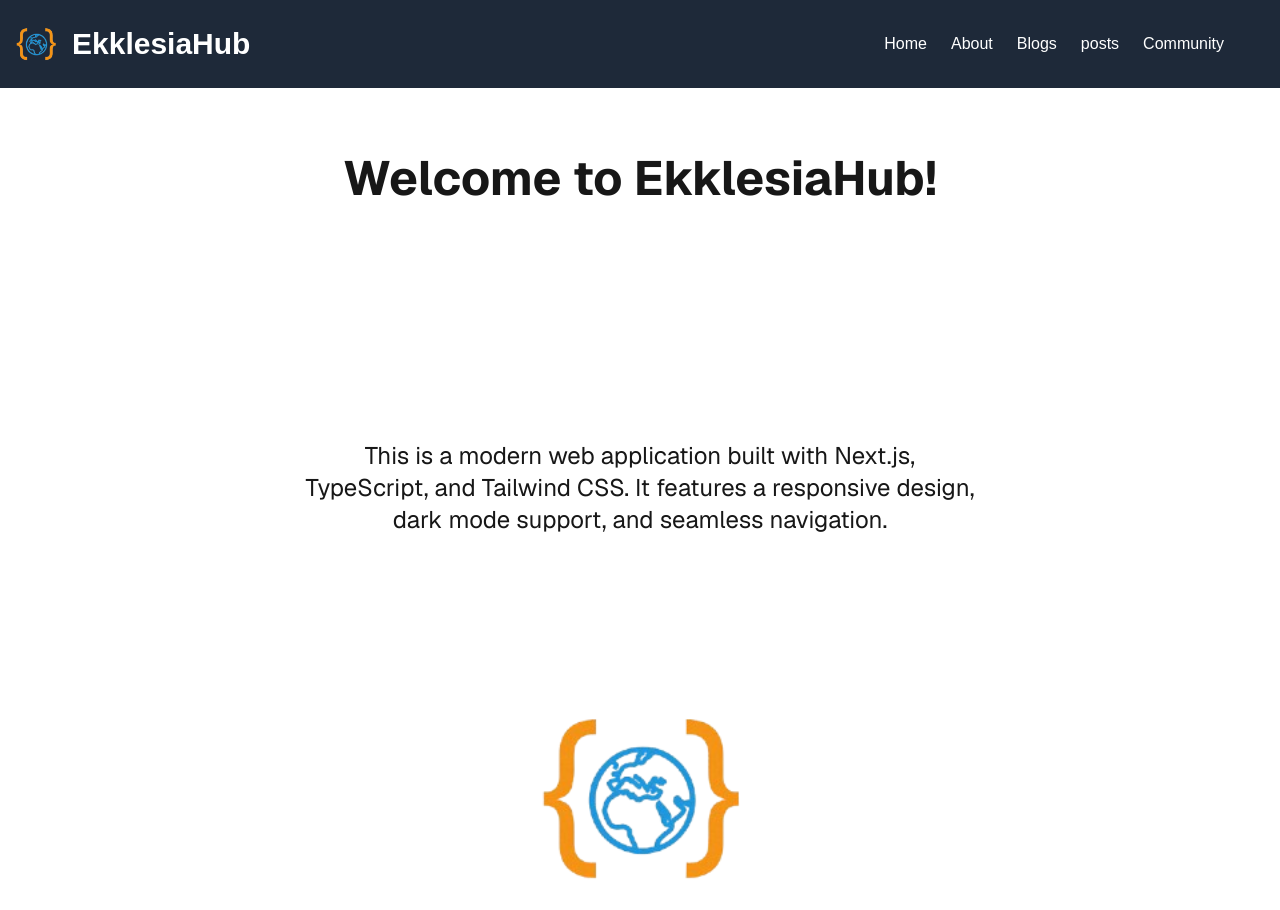
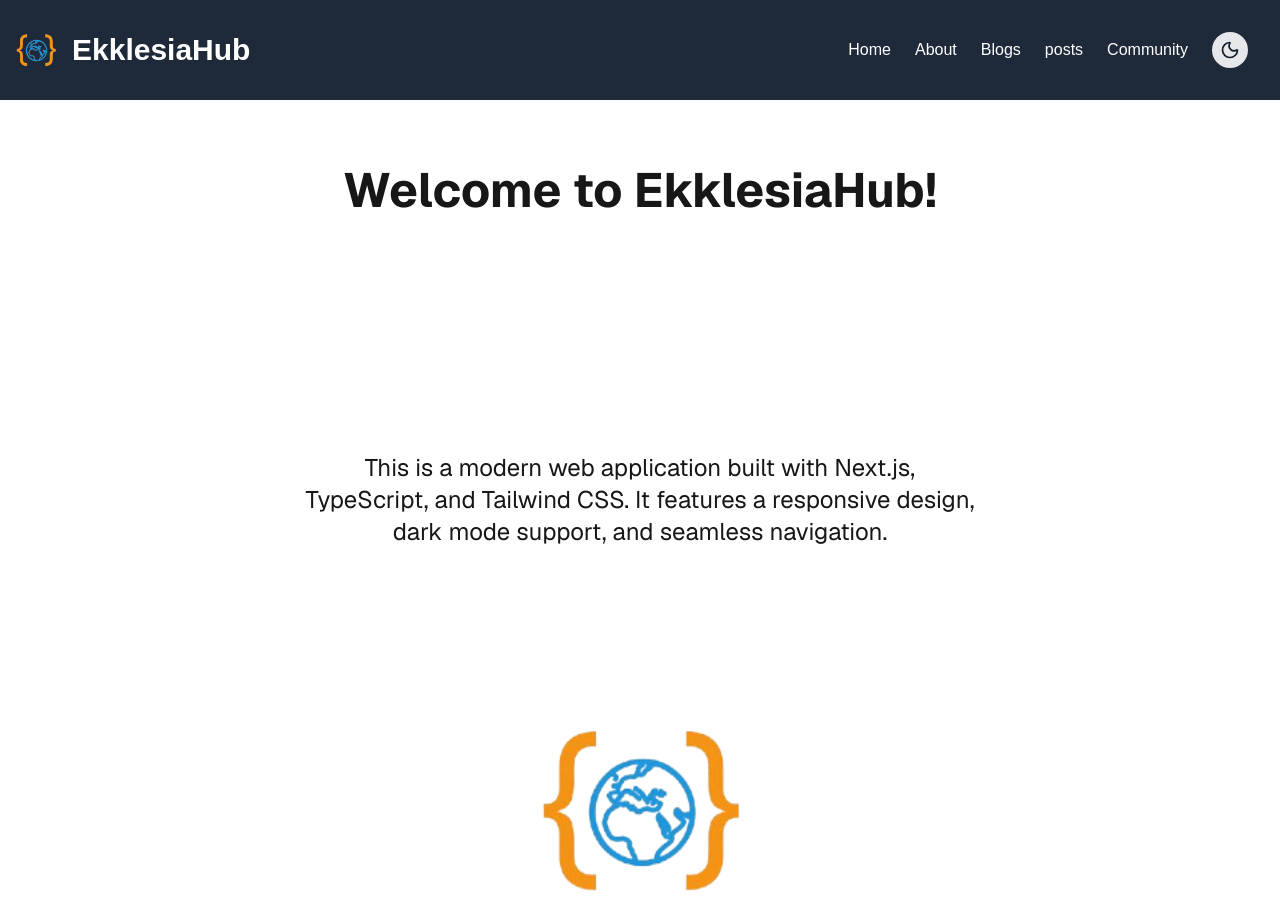
Before and after one commit to Kolawura/EkklesiaHub, a Next.js app in the folder frontend/: page / in a window 1280 px wide. Built offline with nearby package versions, Linux system fonts and the light colour scheme.

Commit message:
implement light and dark mode

```diff
--- a/frontend/package.json
+++ b/frontend/package.json
@@ -17,6 +17,7 @@
     "axios": "^1.12.2",
     "lucide-react": "^0.544.0",
     "next": "15.5.3",
+    "next-themes": "^0.4.6",
     "react": "19.1.0",
     "react-dom": "19.1.0",
     "zustand": "^5.0.8"
--- a/frontend/src/Components/NavBar.tsx
+++ b/frontend/src/Components/NavBar.tsx
@@ -1,6 +1,7 @@
 import Link from "next/link";
 import React from "react";
 import Image from "next/image";
+import ThemeToggle from "./ThemeToggle";
 
 export const NavBar = () => {
   return (
@@ -43,6 +44,7 @@ export const NavBar = () => {
               Community
             </Link>
           </li>
+          <ThemeToggle />
         </ul>
       </nav>
     </header>
--- /dev/null
+++ b/frontend/src/Components/ThemeToggle.tsx
@@ -0,0 +1,30 @@
+"use client";
+
+import { useTheme } from "next-themes";
+import { useEffect, useState } from "react";
+import { Sun, Moon } from "lucide-react";
+
+export default function ThemeToggle() {
+  const { theme, setTheme, systemTheme } = useTheme();
+  const [mounted, setMounted] = useState(false);
+
+  useEffect(() => setMounted(true), []);
+
+  if (!mounted) return null;
+
+  const currentTheme = theme === "system" ? systemTheme : theme;
+
+  return (
+    <button
+      onClick={() => setTheme(currentTheme === "dark" ? "light" : "dark")}
+      className="p-2 rounded-full bg-gray-200 dark:bg-gray-700 transition"
+      aria-label="Toggle Theme"
+    >
+      {currentTheme === "dark" ? (
+        <Sun className="w-5 h-5 text-yellow-400" />
+      ) : (
+        <Moon className="w-5 h-5 text-gray-900" />
+      )}
+    </button>
+  );
+}
--- a/frontend/src/app/layout.tsx
+++ b/frontend/src/app/layout.tsx
@@ -1,4 +1,5 @@
 import type { Metadata } from "next";
+import { ThemeProvider } from "next-themes";
 import { Geist, Geist_Mono } from "next/font/google";
 import "./globals.css";
 import { NavBar } from "@/Components/NavBar";
@@ -25,12 +26,19 @@ export default function RootLayout({
   children: React.ReactNode;
 }>) {
   return (
-    <html lang="en">
+    <html lang="en" suppressHydrationWarning>
       <body
         className={`${geistSans.variable} ${geistMono.variable} antialiased`}
       >
-        <NavBar />
-        <ReactQueryProvider>{children}</ReactQueryProvider>
+        <ThemeProvider
+          attribute="class"
+          defaultTheme="system"
+          enableSystem
+          disableTransitionOnChange
+        >
+          <NavBar />
+          <ReactQueryProvider>{children}</ReactQueryProvider>
+        </ThemeProvider>
       </body>
     </html>
   );
--- /dev/null
+++ b/frontend/tailwind.config.js
@@ -0,0 +1,15 @@
+/** @type {import('tailwindcss').Config} */
+const config = {
+  darkMode: "class",
+  content: [
+    "./app/**/*.{js,ts,jsx,tsx,mdx}",
+    "./pages/**/*.{js,ts,jsx,tsx,mdx}",
+    "./components/**/*.{js,ts,jsx,tsx,mdx}",
+  ],
+  theme: {
+    extend: {},
+  },
+  plugins: [],
+};
+
+export default config;
```
Also changed, not shown: 1 other file (tests, documents, lock files or other folders).
